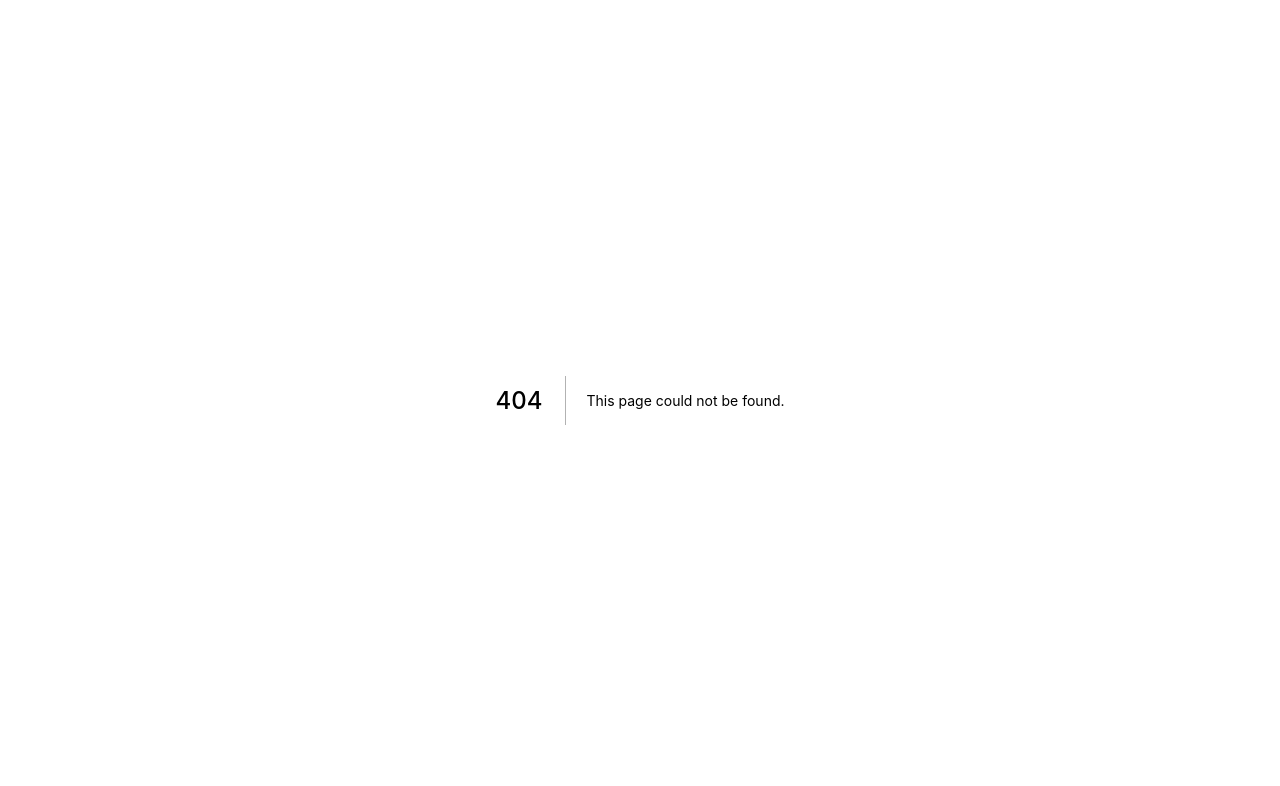
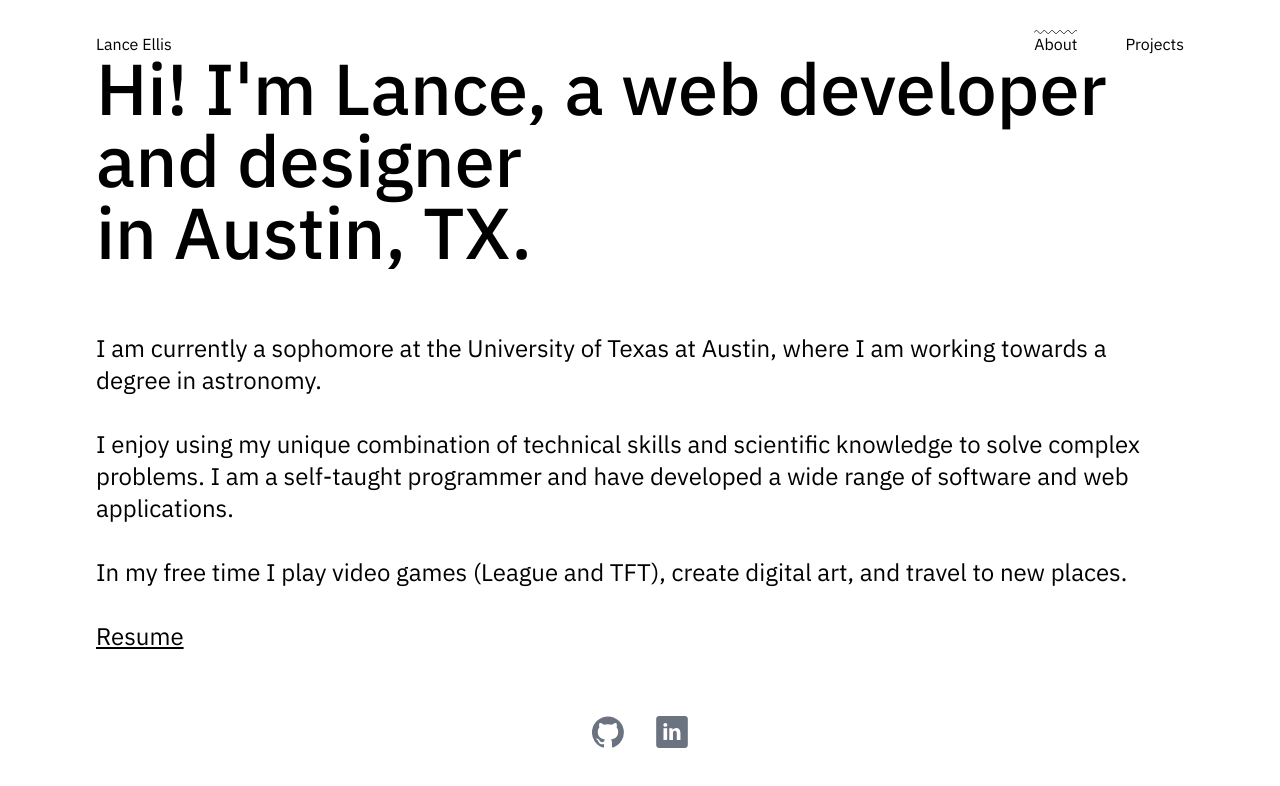
Before and after one commit to lanc33llis/personal-site, a Next.js app: page /about2 in a window 1280 px wide. Before the commit this address had no page. Shown: the top 786 px of the page. Built offline with nearby package versions, Linux system fonts and the light colour scheme.

Commit message:
Cleaner about page

```diff
--- /dev/null
+++ b/pages/about2/index.tsx
@@ -0,0 +1,49 @@
+import { NextPage } from "next";
+import Head from "next/head";
+import Header from "../components/Header";
+import { motion } from "framer-motion";
+import Link from "next/link";
+
+import Footer from "../components/Footer";
+
+const About: NextPage = () => {
+  return (
+    <div>
+      <Head>
+        <title>Lance Ellis - About</title>
+      </Head>
+      <Header forceOpen />
+      <motion.div
+        className="absolute top-0 flex flex-col items-center justify-center w-full h-screen px-8 sm:px-16 lg:px-24"
+        initial={{ opacity: 0 }}
+        animate={{ opacity: 1 }}
+        exit={{ opacity: 0 }}
+        transition={{ type: "tween", duration: 0.7 }}
+      >
+        <div className="flex flex-col gap-4 md:gap-8 lg:gap-16">
+          <h2 className="text-2xl font-medium md:text-3xl lg:text-7xl">
+            Hi! I&apos;m Lance, a web developer and designer <br /> in Austin,
+            TX.
+          </h2>
+          <p className="text-base md:text-xl lg:text-2xl">
+            I am currently a sophomore at the University of Texas at Austin,
+            where I am working towards a degree in astronomy. <br />
+            <br />I enjoy using my unique combination of technical skills and
+            scientific knowledge to solve complex problems. I am a self-taught
+            programmer and have developed a wide range of software and web
+            applications. <br />
+            <br /> In my free time I play video games (League and TFT), create
+            digital art, and travel to new places. <br />
+            <br />
+            <Link href="/resume.pdf">
+              <a className="underline">Resume</a>
+            </Link>
+          </p>
+          <Footer marginY={false} />
+        </div>
+      </motion.div>
+    </div>
+  );
+};
+
+export default About;
--- a/pages/components/Footer/index.tsx
+++ b/pages/components/Footer/index.tsx
@@ -1,16 +1,22 @@
 import { motion } from "framer-motion";
 import Link from "next/link";
 
-const Footer = () => {
+interface FooterProps {
+  marginY: boolean;
+}
+
+const Footer = ({ marginY }: FooterProps) => {
   return (
-    <div className="flex w-full justify-center gap-8 my-12">
+    <div
+      className={`flex justify-center w-full gap-8 ${marginY ? "my-12" : ""} `}
+    >
       <Link href="https://github.com/lanc33llis">
         <svg
           xmlns="http://www.w3.org/2000/svg"
           viewBox="0 0 32.58 31.77"
           width={32}
           height={32}
-          className="fill-gray-500 hover:fill-black cursor-pointer transition-all"
+          className="transition-all cursor-pointer fill-gray-500 hover:fill-black"
         >
           <g id="Layer_2" data-name="Layer 2">
             <g id="Layer_1-2" data-name="Layer 1">
@@ -25,7 +31,7 @@ const Footer = () => {
           viewBox="0 0 350.81 354.96"
           width={32}
           height={32}
-          className="fill-gray-500 hover:fill-black cursor-pointer transition-all"
+          className="transition-all cursor-pointer fill-gray-500 hover:fill-black"
         >
           <g id="Layer_2" data-name="Layer 2">
             <g id="Layer_1-2" data-name="Layer 1">
@@ -52,5 +58,8 @@ const Footer = () => {
     </div>
   );
 };
+Footer.defaultProps = {
+  marginY: true,
+};
 
 export default Footer;
--- a/pages/components/Header/index.tsx
+++ b/pages/components/Header/index.tsx
@@ -9,7 +9,7 @@ interface HeaderProps {
 
 type NavLink = [label: string, href: string];
 const navLinks: NavLink[] = [
-  ["About", "/about"],
+  ["About", "/about2"],
   ["Projects", "/projects"],
 ];
 
@@ -33,7 +33,7 @@ const Header = ({ forceOpen }: HeaderProps) => {
           y: isOpen || forceOpen ? 0 : -100,
         }}
         transition={{ duration: 1, type: "spring" }}
-        className={`flex justify-between px-8 sm:px-16 lg:px-24 pt-8 fixed top-0 left-0 z-50 w-full`}
+        className={`fixed top-0 left-0 z-50 flex justify-between w-full px-8 pt-8 sm:px-16 lg:px-24`}
       >
         <style jsx global>{`
           body {
--- a/pages/home/Hero.tsx
+++ b/pages/home/Hero.tsx
@@ -12,7 +12,7 @@ const Hero = () => {
   return (
     <div className="mt-20 lg:mt-0 px-8 !pt-0 pb-16 sm:p-16 lg:p-24 flex flex-col lg:flex-row">
       {loading ? (
-        <div className="absolute left-0 top-0 w-screen h-screen bg-white flex justify-center items-center z-50 ">
+        <div className="absolute top-0 left-0 z-50 flex items-center justify-center w-screen h-screen bg-white ">
           <style jsx global>{`
             body {
               overflow: ${loading} : "hidden" : "auto";
@@ -22,12 +22,12 @@ const Hero = () => {
         </div>
       ) : null}
       <motion.div
-        className="w-full lg:w-1/2 flex justify-center lg:text-left flex-col"
+        className="flex flex-col justify-center w-full lg:w-1/2 lg:text-left"
         initial={{ opacity: 0, y: -100 }}
         animate={!loading ? { opacity: 1, y: 0 } : false}
         transition={{ duration: 1, type: "spring" }}
       >
-        <h1 className="text-4xl sm:text-6xl font-normal lg:mb-4 text-center lg:text-left">
+        <h1 className="text-4xl font-normal text-center sm:text-6xl lg:mb-4 lg:text-left">
           Hello, I&apos;m a software developer and designer.
         </h1>
         <span
@@ -43,12 +43,12 @@ const Hero = () => {
               setCopiedEmailTimer(timer);
             }
           }}
-          className="hidden w-fit lg:block text-left border-b text-gray-500 border-gray-500 hover:border-black h-fit hover:text-black transition-all cursor-pointer text-lg"
+          className="hidden ml-1 text-lg text-left text-gray-500 transition-all border-b border-gray-500 cursor-pointer w-fit lg:block hover:border-black h-fit hover:text-black"
         >
           {!copiedEmail ? "Email?" : "Email Copied!"}
         </span>
       </motion.div>
-      <div className="w-full 2xl:h-screen lg:w-1/2 flex items-center justify-center relative sm:p-4 md:p-8 lg:p-16 xl:p-24">
+      <div className="relative flex items-center justify-center w-full 2xl:h-screen lg:w-1/2 sm:p-4 md:p-8 lg:p-16 xl:p-24">
         <div className="w-full h-full">
           <motion.div
             initial={{ opacity: 0, y: -100 }}
@@ -66,7 +66,7 @@ const Hero = () => {
               priority
             />
           </motion.div>
-          <svg className="w-full h-full absolute left-0 right-0 sm:p-4 md:p-8 lg:p-16 xl:p-24 2xl:p-24">
+          <svg className="absolute left-0 right-0 w-full h-full sm:p-4 md:p-8 lg:p-16 xl:p-24 2xl:p-24">
             <defs>
               <clipPath id="hero-image">
                 <motion.rect
@@ -120,7 +120,7 @@ const Hero = () => {
               setCopiedEmailTimer(timer);
             }
           }}
-          className="block w-fit lg:hidden text-left border-b text-gray-500 border-gray-500 hover:border-black h-fit hover:text-black transition-all cursor-pointer text-lg z-10"
+          className="z-10 block text-lg text-left text-gray-500 transition-all border-b border-gray-500 cursor-pointer w-fit lg:hidden hover:border-black h-fit hover:text-black"
         >
           {!copiedEmail ? "Email?" : "Email Copied!"}
         </span>
--- a/pages/projects/index.tsx
+++ b/pages/projects/index.tsx
@@ -28,16 +28,16 @@ const Projects: NextPage = () => {
       </Head>
       <Header forceOpen />
       <motion.div
-        className="mt-24 px-8 sm:px-16 lg:px-24"
+        className="px-8 mt-24 sm:px-16 lg:px-24"
         initial={{ opacity: 0 }}
         animate={{ opacity: 1 }}
         exit={{ opacity: 0 }}
         transition={{ type: "tween", duration: 0.7 }}
       >
-        <h1 className="text-4xl font-medium py-4 mb-4 border-b-[1.5px] border-black">
+        <h1 className="py-4 mb-4 text-4xl font-medium border-black border-b-[1.5px]">
           Projects
         </h1>
-        <div className="border-b-[1.5px] border-black pb-4 mb-4" id="shipper">
+        <div className="pb-4 mb-4 border-black border-b-[1.5px]" id="shipper">
           <h3 className="text-base leading-loose tracking-[.2em]">
             DESKTOP APPLICATION
           </h3>
@@ -60,7 +60,7 @@ const Projects: NextPage = () => {
             </p>
           </div>
         </div>
-        <div className="border-b-[1.5px] border-black pb-4 mb-4" id="kiss">
+        <div className="pb-4 mb-4 border-black border-b-[1.5px]" id="kiss">
           <h3 className="text-base leading-loose tracking-[.2em]">
             CREATIVE WEB APP
           </h3>
@@ -84,7 +84,7 @@ const Projects: NextPage = () => {
             </p>
           </div>
         </div>
-        <div className="border-b-[1.5px] border-black pb-4 mb-4" id="coursemap">
+        <div className="pb-4 mb-4 border-black border-b-[1.5px]" id="coursemap">
           <h3 className="text-base leading-loose tracking-[.2em]">
             INTERACTIVE WEB APP
           </h3>
@@ -108,7 +108,7 @@ const Projects: NextPage = () => {
             </p>
           </div>
         </div>
-        <div className="border-b-[1.5px] border-black pb-4 mb-4" id="allday">
+        <div className="pb-4 mb-4 border-black border-b-[1.5px]" id="allday">
           <h3 className="text-base leading-loose tracking-[.2em]">
             SKETCH WEB APP
           </h3>
```
Also changed, not shown: 1 other file (tests, documents, lock files or other folders).
